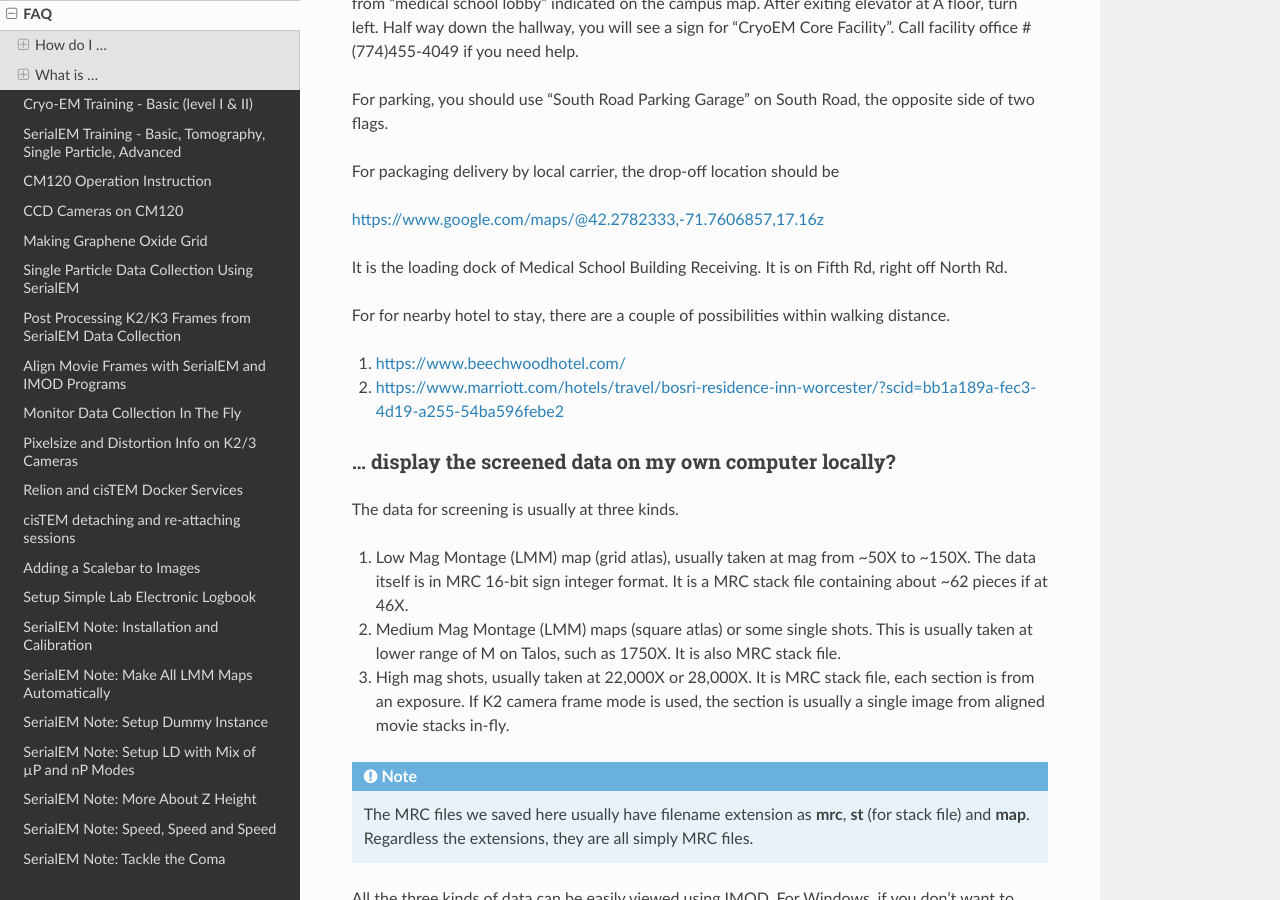
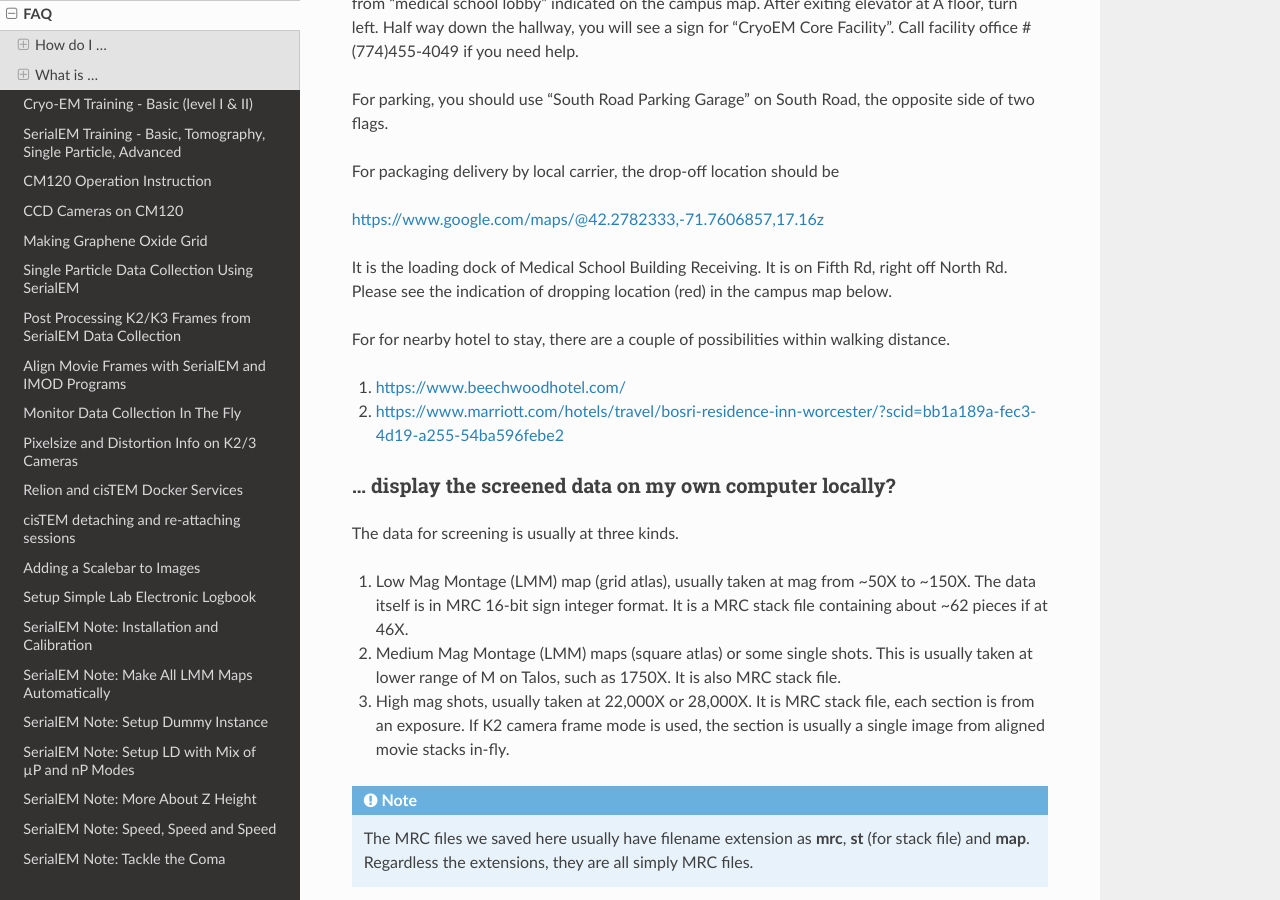
Before and after one commit to xuchen66/sphinx-emdocs, a Sphinx documentation site: the page built from source/cryo-em_faq.rst, in a window 1280 px wide and 900 px high, scrolled down 924 px. Built offline with Sphinx 7.4.7 and the Read the Docs theme 2.0.0, drawn with Linux system fonts in a browser that asks for light colours; pages that are not in the unit, such as notebooks, are missing from menus.

Commit message:
Update cryo-em_faq.rst

```diff
--- a/source/cryo-em_faq.rst
+++ b/source/cryo-em_faq.rst
@@ -57,7 +57,12 @@ For packaging delivery by local carrier, the drop-off location should be
 https://www.google.com/maps/@42.2782333,-71.7606857,17.16z
 
 It is the loading dock of Medical School Building Receiving. It is on Fifth Rd,
-right off North Rd.
+right off North Rd. Please see the indication of dropping location (red) in the campus
+map below.
+
+
+
+
 
 For for nearby hotel to stay, there are a couple of possibilities within
 walking distance.
```
